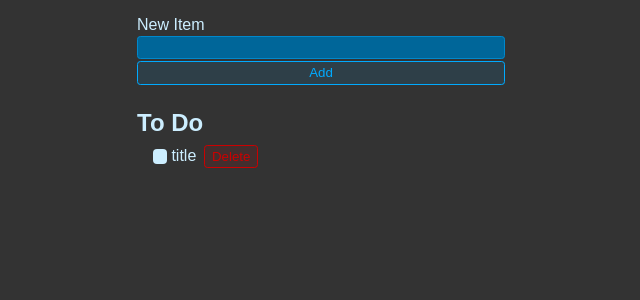
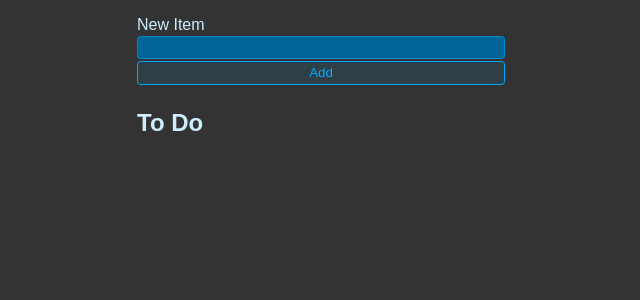
Before and after one commit to AlishbaAli/Floating-to-do, a React (Vite) app: page / in a window 1280 px wide. Shown: the top 300 px of the page, without its empty margins (319-959 px from the left). Built offline with nearby package versions, Linux system fonts and the light colour scheme.

Commit message:
handle submit added

```diff
--- a/src/App.jsx
+++ b/src/App.jsx
@@ -2,16 +2,19 @@
 import "./style.css"
 
 export default function App() {
-  const [newItem , SetNewTtem] = useState("")
- // const [todos, setTodos] = useState([])
+  const [newItem , setNewItem] = useState("")
+  const [todos, setTodos] = useState([])
+
   function handleSubmit(e) {
     e.preventDefault()
-    // setTodos(currentTodos =>{
-    //   return [
-    //     ...currentTodos,
-    //     {id: crypto.randamUUID(), title: newItem, completed: false },
-    //   ]
-    // })
+
+    setTodos(currentTodos =>{
+      return [
+        ...currentTodos,
+        {id: crypto.randomUUID(), title: newItem, completed: false },
+      ]
+    })
+    setNewItem("");
 
   }
 
@@ -23,7 +26,7 @@
       <label htmlFor='item'> New Item </label>
       <input
       value={newItem}
-      onChange={e => SetNewTtem(e.target.value)}
+      onChange={e => setNewItem(e.target.value)}
       type="text"
       id="item"/>
       <button className="btn">Add</button>
@@ -32,14 +35,13 @@
     <h1 className="header"> To Do </h1>
     <ul className="list">
 
-
-        <li >
-        <label> <input type="checkbox" /> title </label>
+      {todos.map(todo => {
+        return <li key={todo.id}>
+        <label> <input type="checkbox"  checked={todo.completed}/> {todo.title} </label>
         <button  className="btn btn-danger"> Delete </button>
       </li>
 
-
-
+      })}
 
     </ul>
     </>
```
